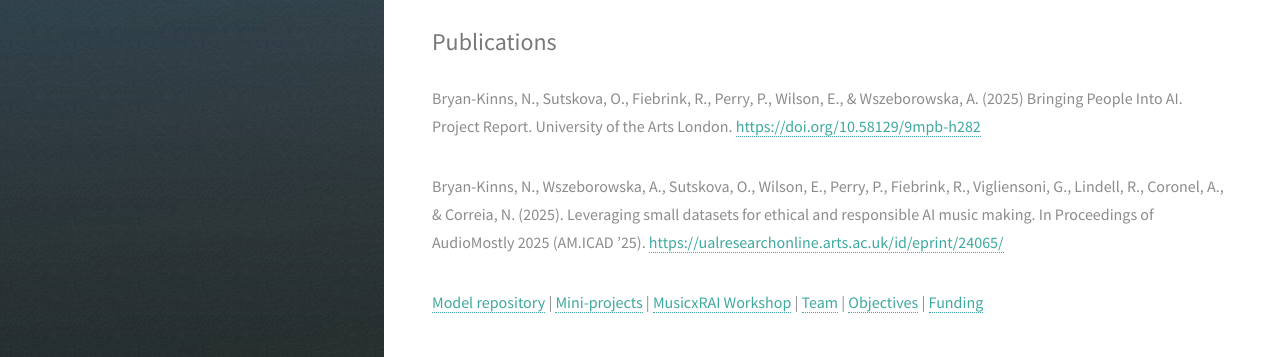
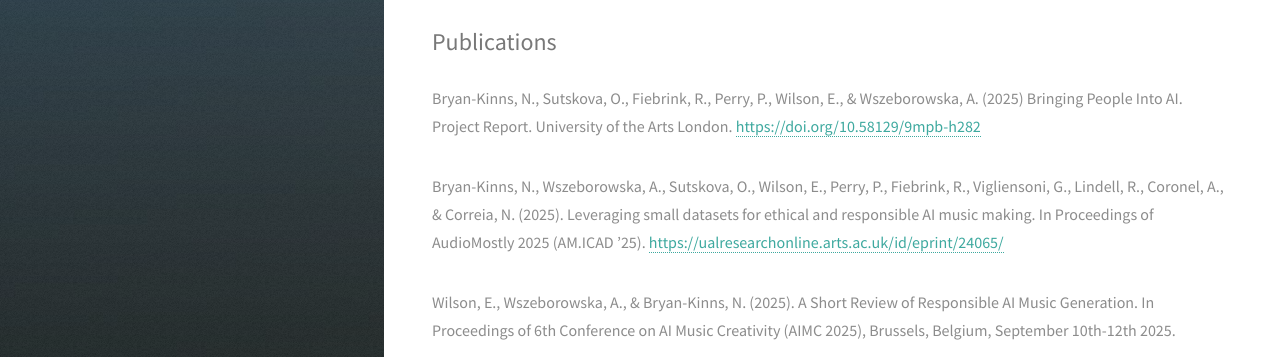
Before and after one commit to Music-RAI/Music-RAI.github.io, a plain HTML site: page index.html in a window 1280 px wide. Shown: the part 440-797 px from the top of the page. Drawn offline with Linux system fonts and the light colour scheme.

Commit message:
update publications

```diff
--- a/index.html
+++ b/index.html
@@ -51,6 +51,8 @@
         <p>Bryan-Kinns, N., Sutskova, O., Fiebrink, R., Perry, P., Wilson, E., & Wszeborowska, A. (2025) Bringing People Into AI. Project Report. University of the Arts London. <a href = "https://doi.org/10.58129/9mpb-h282">https://doi.org/10.58129/9mpb-h282</a></p>
 
         <p>Bryan-Kinns, N., Wszeborowska, A., Sutskova, O., Wilson, E., Perry, P., Fiebrink, R., Vigliensoni, G., Lindell, R., Coronel, A., & Correia, N. (2025). Leveraging small datasets for ethical and responsible AI music making. In Proceedings of AudioMostly 2025 (AM.ICAD ’25). <a href = "https://ualresearchonline.arts.ac.uk/id/eprint/24065/">https://ualresearchonline.arts.ac.uk/id/eprint/24065/</a></p>
+
+        <p>Wilson, E., Wszeborowska, A., & Bryan-Kinns, N. (2025). A Short Review of Responsible AI Music Generation. In Proceedings of 6th Conference on AI Music Creativity (AIMC 2025), Brussels, Belgium, September 10th-12th 2025.</p>
 
         <p> <a href = "#repo">Model repository</a> | <a href = "http://projects.musicrai.org">Mini-projects</a> |
         <a href = "#workshop">MusicxRAI Workshop</a> | <a href = "#team">Team</a> |
```
